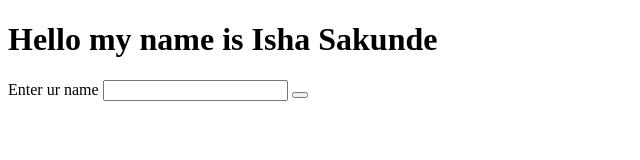
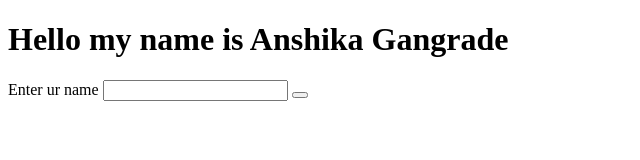
Before and after one commit to anshikagangrade24/anshikagangrade24, a plain HTML site: page index.html in a window 1280 px wide. Shown: the whole page, without its empty margins (0-640 px from the left). Drawn offline with Linux system fonts and the light colour scheme.

Commit message:
Update index.html

```diff
--- a/index.html
+++ b/index.html
@@ -12,7 +12,7 @@
     }
 </style>
 <body>
-    <h1>Hello my name is Isha Sakunde</h1>
+    <h1>Hello my name is Anshika Gangrade</h1>
     <div id="b1">
         <label for="name">Enter ur name</label>
         <input type="text">
```
